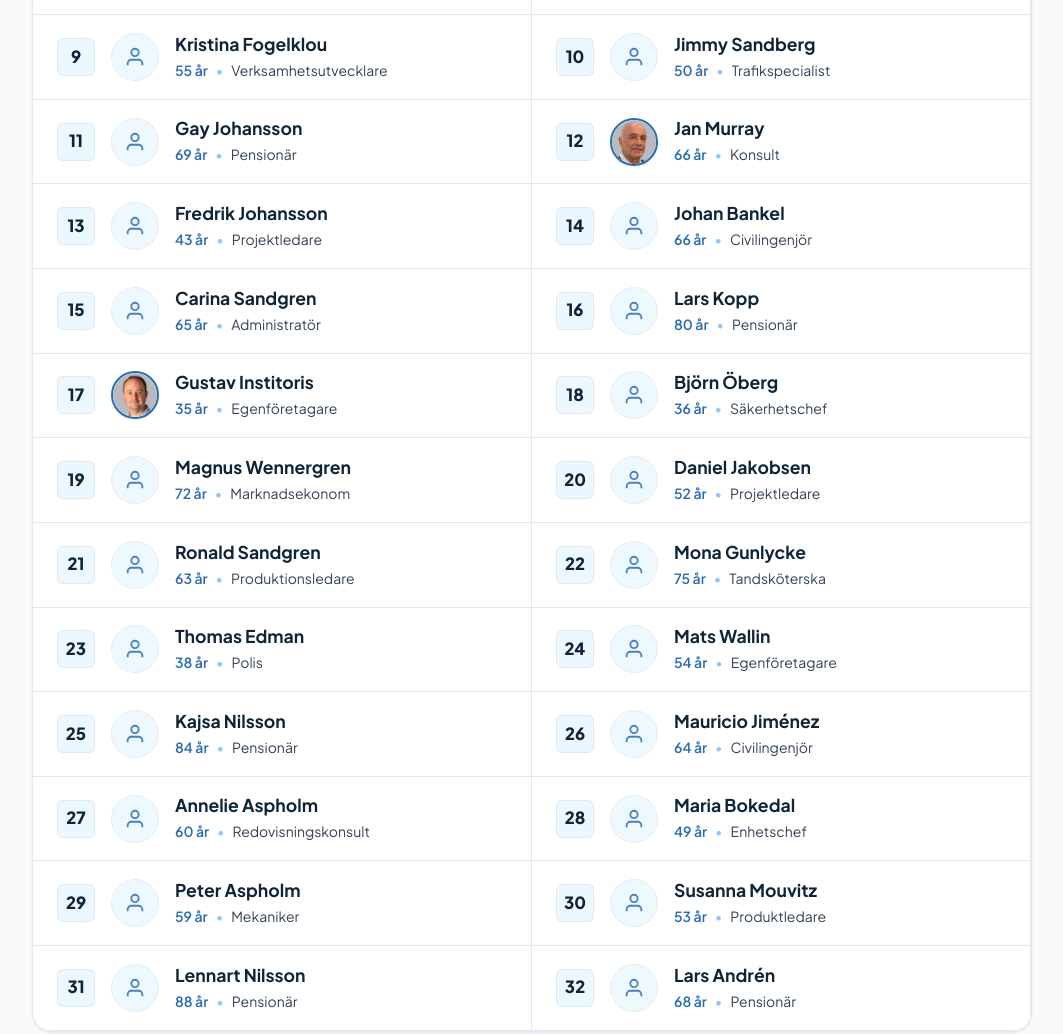
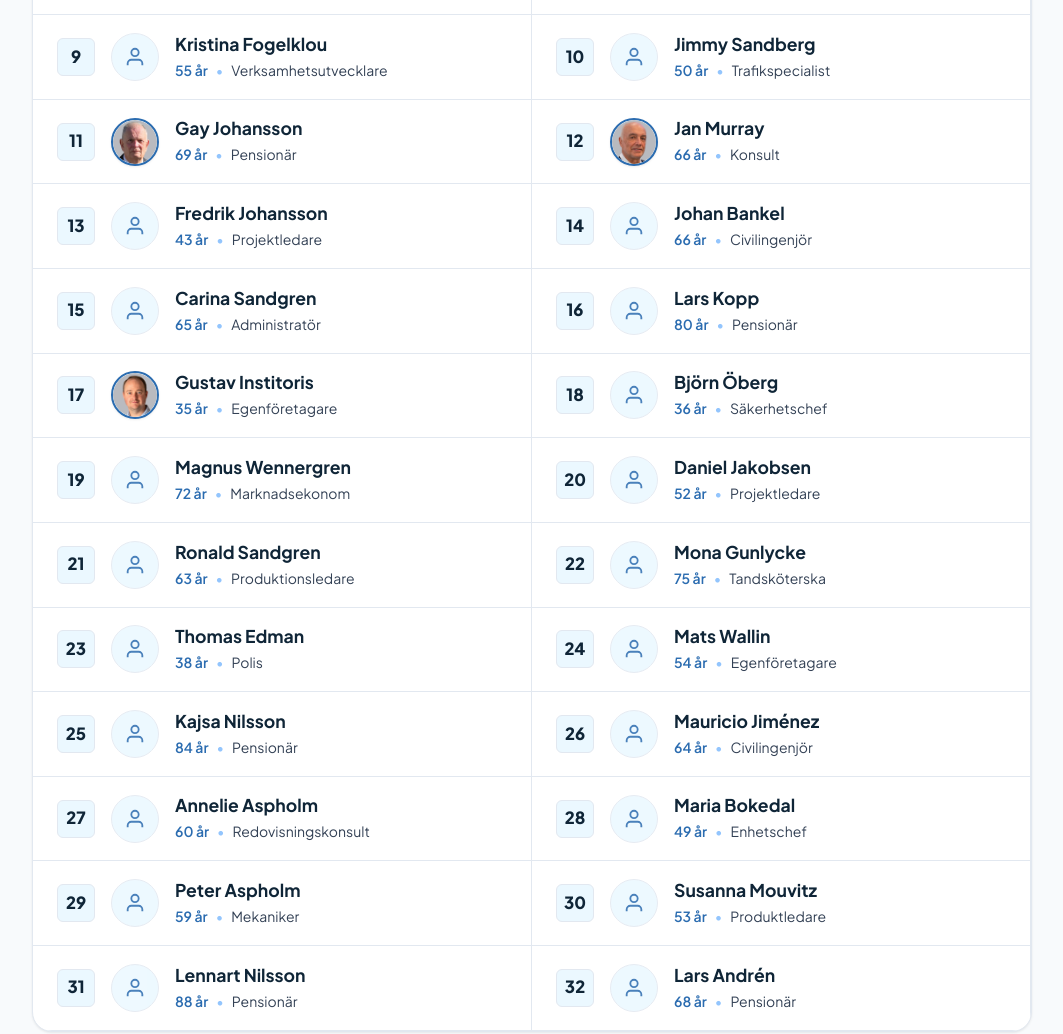
Before and after one commit to moderaterna-ale/moderaterna-ale, a plain HTML site: page folkvalda.html in a window 1280 px wide. Shown: the part 915-1949 px from the top of the page, without its empty margins (108-1171 px from the left). Drawn offline with Linux system fonts and the light colour scheme.

Commit message:
Add headshot photo for candidate Gay Johansson on municipal and regional candidate lists

```diff
--- a/folkvalda.html
+++ b/folkvalda.html
@@ -266,11 +266,7 @@
 
     <div class="candidate-row">
       <div class="candidate-num-box">11</div>
-      <div class="candidate-avatar-col">
-        <div class="candidate-avatar-placeholder">
-          <svg width="22" height="22" viewBox="0 0 24 24" fill="none" stroke="currentColor" stroke-width="2"><path d="M20 21v-2a4 4 0 0 0-4-4H8a4 4 0 0 0-4 4v2"/><circle cx="12" cy="7" r="4"/></svg>
-        </div>
-        </div>
+      <div class="candidate-avatar-col"><img src="images/persons/gay-johansson-head.png" alt="Gay Johansson" class="candidate-avatar-img"></div>
       <div class="candidate-info-col">
         <h3 class="candidate-name">Gay Johansson</h3>
         <div class="candidate-meta">
@@ -1124,11 +1120,7 @@
 
     <div class="candidate-row is-ale">
       <div class="candidate-num-box ale-num-box">22</div>
-      <div class="candidate-avatar-col">
-        <div class="candidate-avatar-placeholder is-ale-avatar">
-          <svg width="22" height="22" viewBox="0 0 24 24" fill="none" stroke="currentColor" stroke-width="2"><path d="M20 21v-2a4 4 0 0 0-4-4H8a4 4 0 0 0-4 4v2"/><circle cx="12" cy="7" r="4"/></svg>
-        </div>
-        </div>
+      <div class="candidate-avatar-col"><img src="images/persons/gay-johansson-head.png" alt="Gay Johansson" class="candidate-avatar-img"></div>
       <div class="candidate-info-col">
         <div class="candidate-name-header">
           <h3 class="candidate-name">Gay Johansson</h3>
```
Also changed, not shown: images/persons/gay-johansson-head.png (renamed from images/persons/gay-johansson.png).
